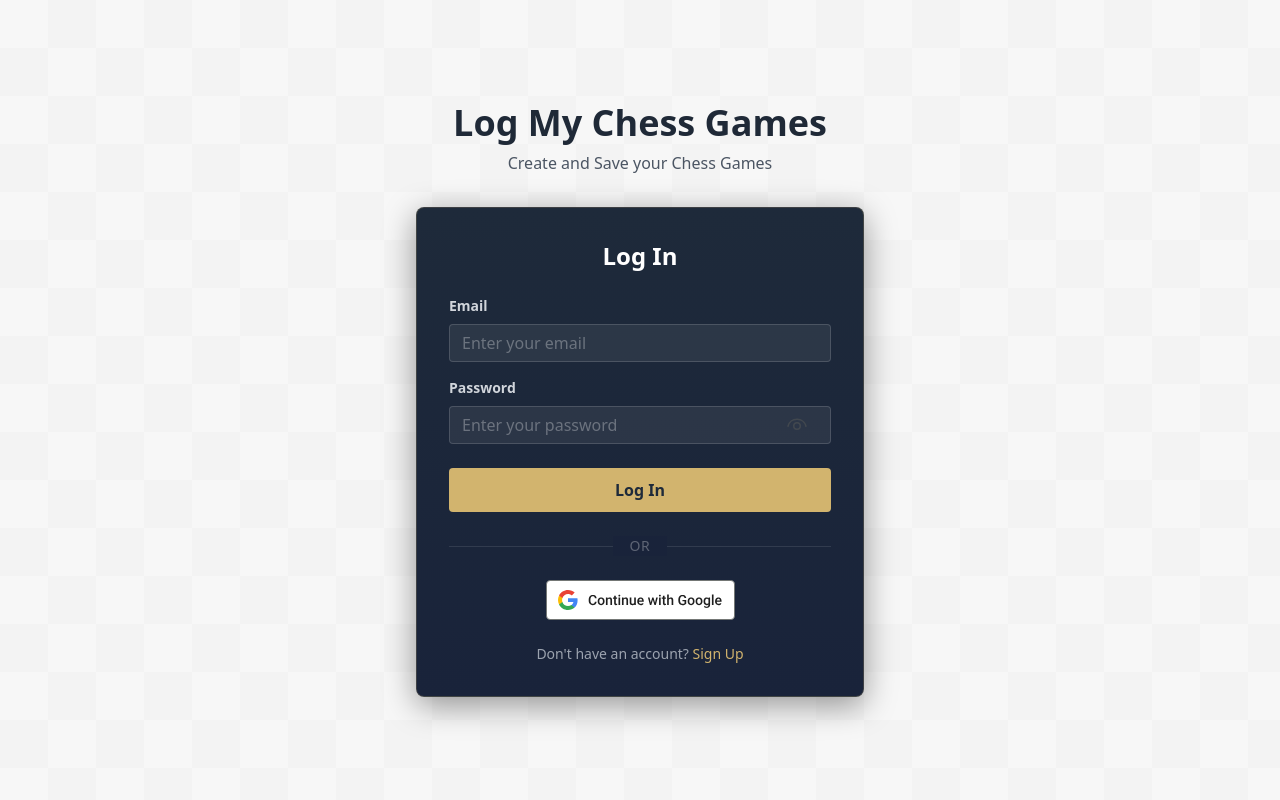
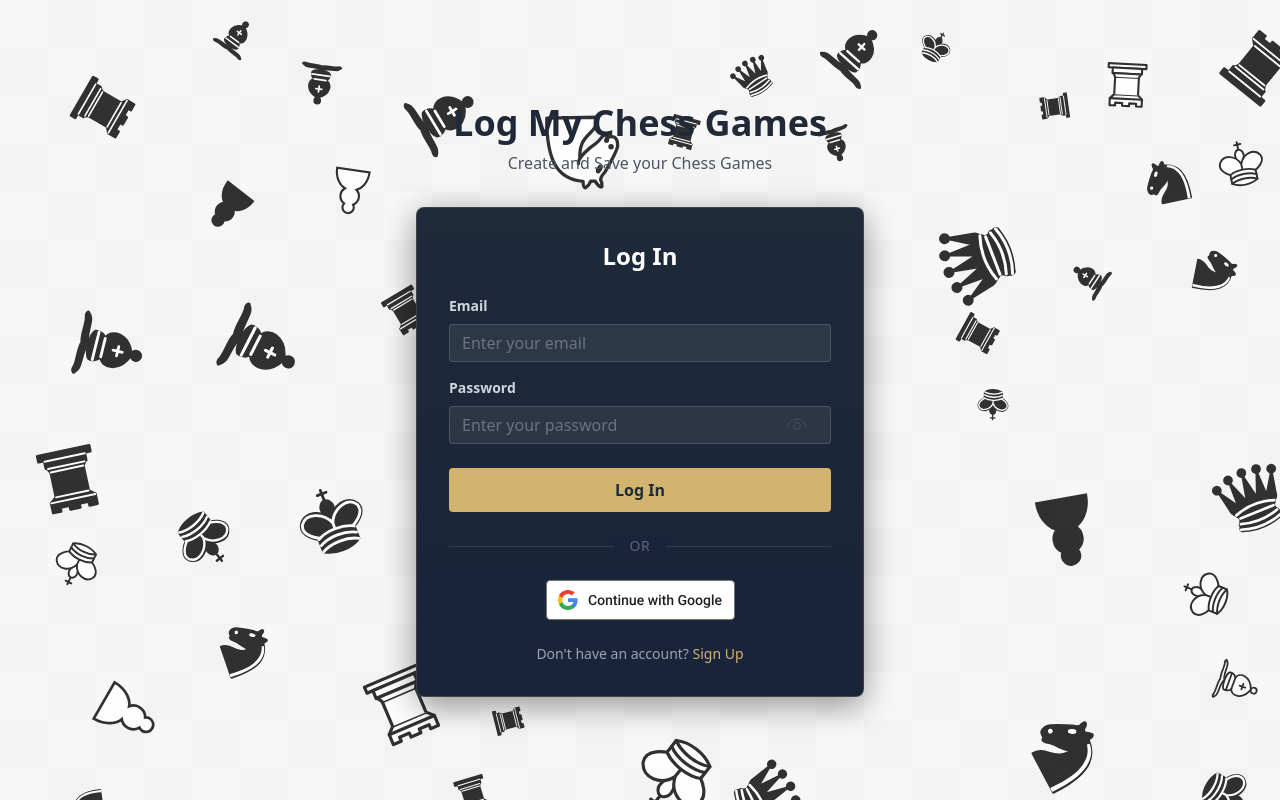
Before and after one commit to ChromaticRanger/Chess, a Vue app: page /auth in a window 1280 px wide. Built offline with nearby package versions, Linux system fonts and the light colour scheme; no server answers.

Commit message:
Added background chess pieces to auth pages

```diff
--- a/src/components/AuthPage.vue
+++ b/src/components/AuthPage.vue
@@ -4,8 +4,24 @@ import LoginForm from './LoginForm.vue';
 import SignupForm from './SignupForm.vue';
 import { useAuth } from '../composables/useAuth';
 
+import KB from '../assets/K_B.svg';
+import KW from '../assets/K_W.svg';
+import QB from '../assets/Q_B.svg';
+import QW from '../assets/Q_W.svg';
+import RB from '../assets/R_B.svg';
+import RW from '../assets/R_W.svg';
+import BB from '../assets/B_B.svg';
+import BW from '../assets/B_W.svg';
+import KnB from '../assets/Kn_B.svg';
+import KnW from '../assets/Kn_W.svg';
+import PB from '../assets/P_B.svg';
+import PW from '../assets/P_W.svg';
+
+const pieceAssets = [KB, KW, QB, QW, RB, RW, BB, BW, KnB, KnW, PB, PW];
+
 const { isAuthenticated, fetchCurrentUser } = useAuth();
 const showLogin = ref(true);
+const backgroundPieces = ref([]);
 
 const emit = defineEmits(['auth-success']);
 
@@ -21,8 +37,51 @@ const toggleAuthForm = () => {
   showLogin.value = !showLogin.value;
 };
 
+function generateBackgroundPieces(vw, vh) {
+  const pieces = [];
+  const placed = []; // stored in pixels for overlap checks
+  const count = 44;
+  const margin = 8; // minimum gap between pieces in px
+  // Center exclusion zone (as percentages): avoid placing pieces here
+  const cx = { min: 30, max: 70 };
+  const cy = { min: 20, max: 80 };
+
+  function overlaps(x, y, size) {
+    for (const p of placed) {
+      const minDist = (size + p.size) / 2 + margin;
+      if (Math.abs(x - p.x) < minDist && Math.abs(y - p.y) < minDist) return true;
+    }
+    return false;
+  }
+
+  let attempts = 0;
+  while (pieces.length < count && attempts < 1000) {
+    attempts++;
+    const leftPct = Math.random() * 100;
+    const topPct = Math.random() * 100;
+    if (leftPct > cx.min && leftPct < cx.max && topPct > cy.min && topPct < cy.max) continue;
+
+    const size = Math.floor(Math.random() * 60) + 40;
+    const x = (leftPct / 100) * vw;
+    const y = (topPct / 100) * vh;
+    if (overlaps(x, y, size)) continue;
+
+    placed.push({ x, y, size });
+    pieces.push({
+      src: pieceAssets[Math.floor(Math.random() * pieceAssets.length)],
+      left: `${leftPct}%`,
+      top: `${topPct}%`,
+      rotation: Math.floor(Math.random() * 360),
+      size,
+      opacity: 0.8,
+    });
+  }
+  return pieces;
+}
+
 // Check if user is already authenticated
 onMounted(async () => {
+  backgroundPieces.value = generateBackgroundPieces(window.innerWidth, window.innerHeight);
   const result = await fetchCurrentUser();
   if (result.success) {
     emit('auth-success', result.user);
@@ -31,8 +90,26 @@ onMounted(async () => {
 </script>
 
 <template>
-  <div class="min-h-screen flex items-center justify-center px-4">
-    <div class="w-full max-w-md">
+  <div class="min-h-screen flex items-center justify-center px-4 relative overflow-hidden">
+    <!-- Decorative background pieces -->
+    <img
+      v-for="(piece, i) in backgroundPieces"
+      :key="i"
+      :src="piece.src"
+      class="bg-piece"
+      :style="{
+        position: 'absolute',
+        left: piece.left,
+        top: piece.top,
+        width: piece.size + 'px',
+        height: piece.size + 'px',
+        transform: `rotate(${piece.rotation}deg)`,
+        opacity: 0.8,
+        userSelect: 'none',
+      }"
+      aria-hidden="true"
+    />
+    <div class="w-full max-w-md relative z-10">
       <!-- Logo and Title -->
       <div class="text-center mb-8">
         <h1 class="text-4xl font-bold text-gray-800 mb-2">Log My Chess Games</h1>
```
